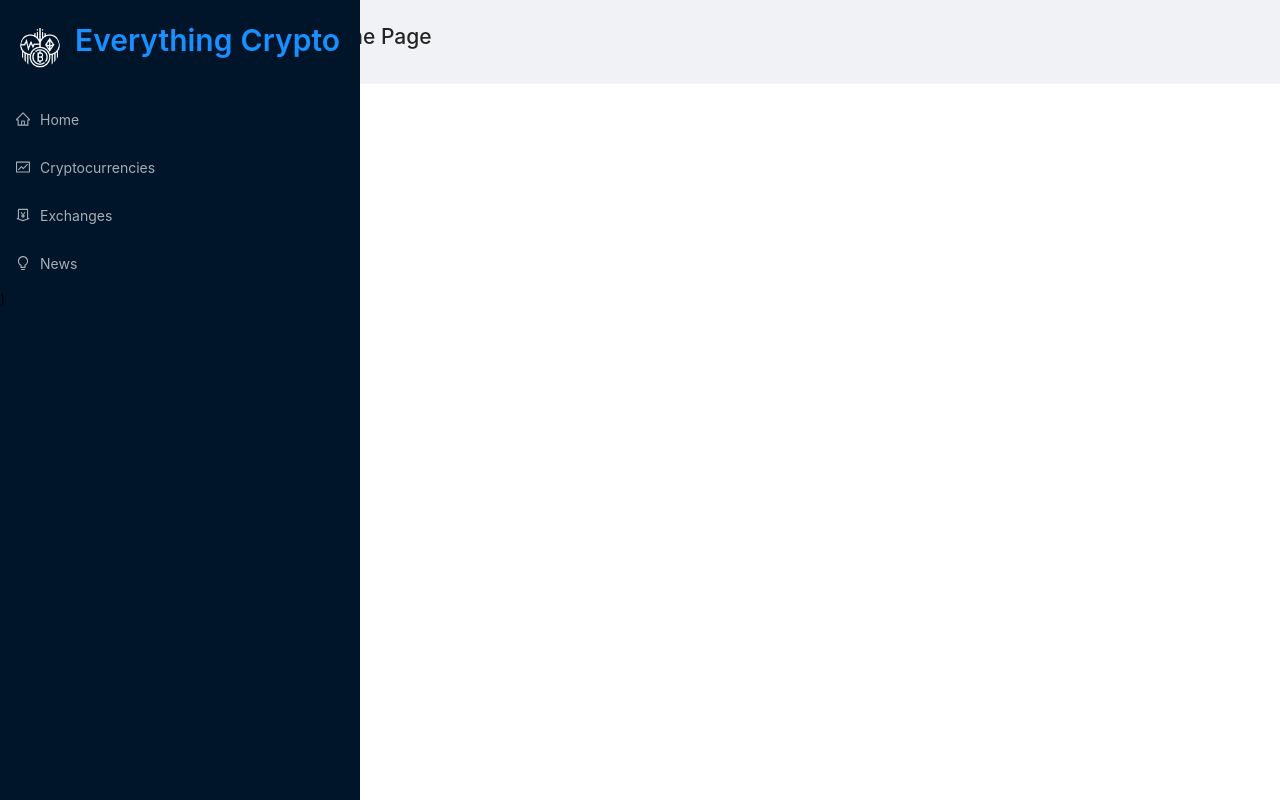
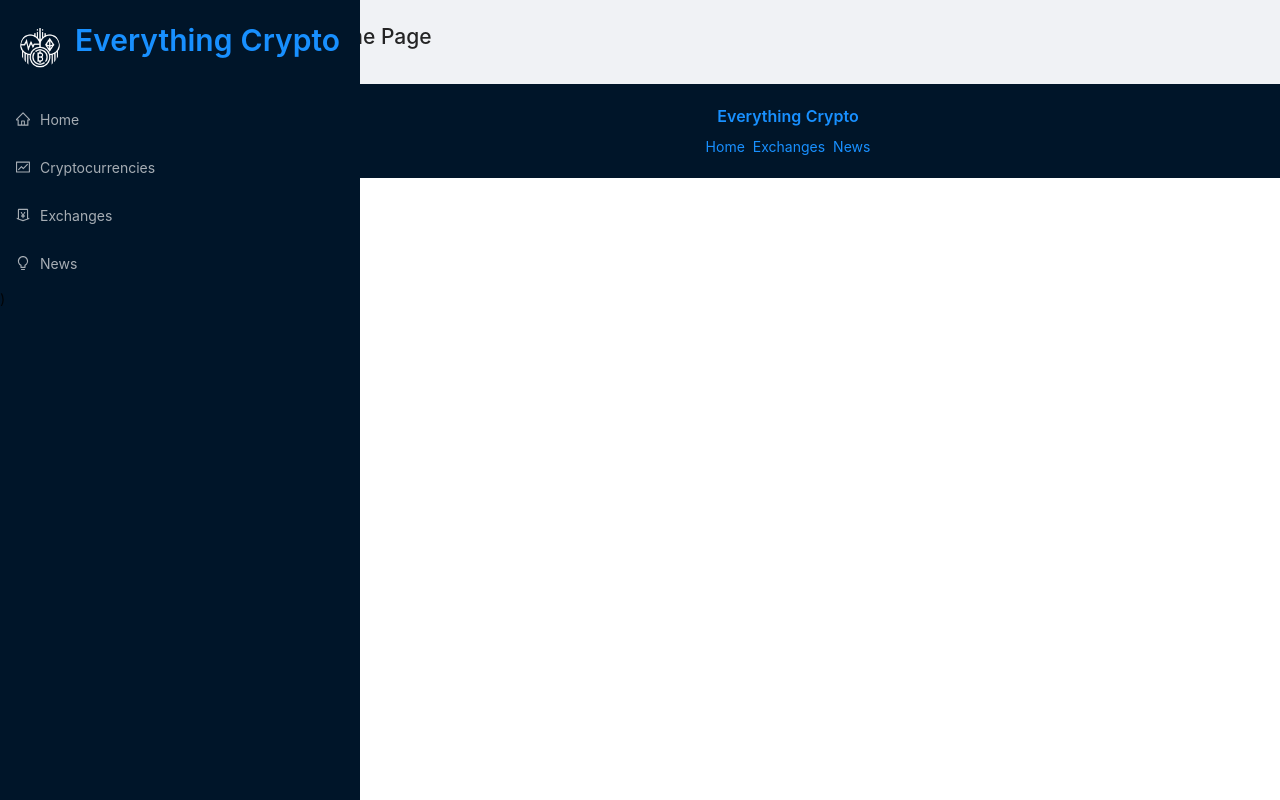
Before and after one commit to salahmander/everything-crypto, a React (Create React App) app: page / in a window 1280 px wide. Built offline with nearby package versions, Linux system fonts and the light colour scheme.

Commit message:
Add a footer within the main tag in the app file.

```diff
--- a/src/App.js
+++ b/src/App.js
@@ -43,6 +43,19 @@
             </Switch>
           </div>
         </Layout>
+        <footer className="footer">
+          <Typography.Title
+            level={5}
+            style={{ color: "white", textAlign: "center" }}
+          >
+            <Link to="/">Everything Crypto</Link> <br />
+          </Typography.Title>
+          <Space>
+            <Link to="/">Home</Link>
+            <Link to="/exchanges">Exchanges</Link>
+            <Link to="/news">News</Link>
+          </Space>
+        </footer>
       </main>
     </div>
   );
```
